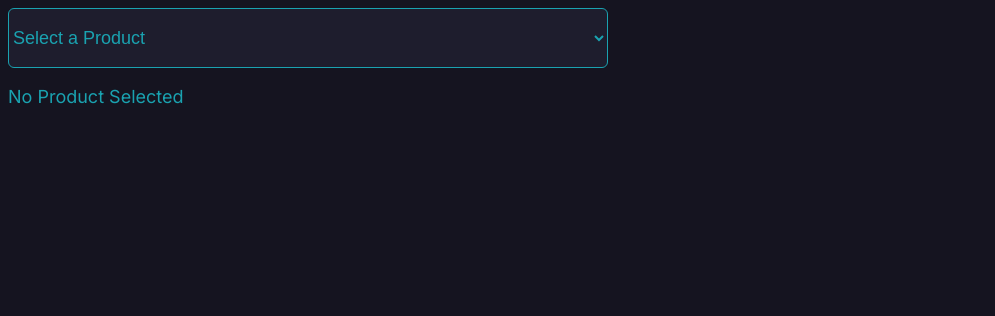
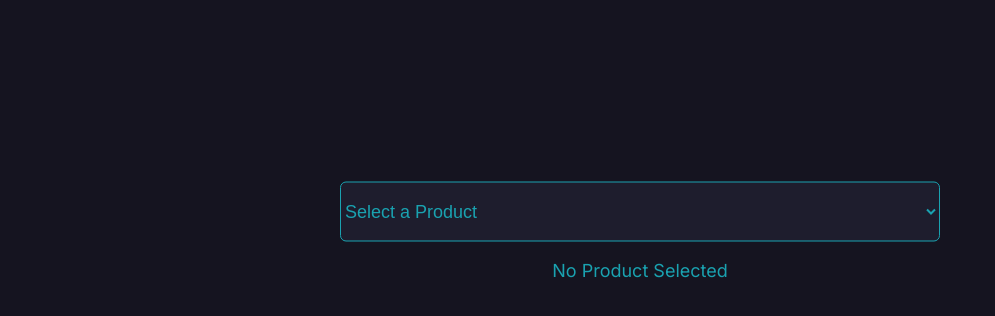
Before and after one commit to chelsea314/product-search, a Next.js app: page / in a window 1280 px wide. Shown: the top 316 px of the page, without its empty margins (0-995 px from the left). Built offline with nearby package versions, Linux system fonts and the light colour scheme.

Commit message:
some styling changes

```diff
--- a/src/app/components/ProductPrice.js
+++ b/src/app/components/ProductPrice.js
@@ -1,7 +1,8 @@
 import styles from '../page.module.css'
 
 export default function ProductPrice({value}) {
+    console.log(value);
     return (
-        <h1 className={styles.productPrice}>{value.price}</h1>
+        <h1 className={styles.productPrice}>${value.price}.00</h1>
     )
 }
--- a/src/app/components/dropdown.js
+++ b/src/app/components/dropdown.js
@@ -32,7 +32,7 @@ export default function Dropdown(props) {
   return (
     <select
       defaultValue={selectedProduct}
-      className={styles.brightFont}
+      className={styles.dropdown}
       onClick={getProducts}
       onChange={handleProductChoice}
     >
--- a/src/app/globals.css
+++ b/src/app/globals.css
@@ -16,25 +16,13 @@
 
 html,
 body {
-  /* max-width: 100vw;
-  overflow-x: hidden; */
   height: 100%;
-}
-
-body {
   background: var(--background-blue);
+  margin: 0 auto;
+  position: relative;
 }
 
 a {
   color: inherit;
   text-decoration: none;
 }
-
-select {
-  border-radius: 6px;
-  border: 1px solid var(--bright-teal);
-  background: #1E1D2D;
-  width: 600px;
-  height: 60px;
-  flex-shrink: 0;
-}
--- a/src/app/page.js
+++ b/src/app/page.js
@@ -32,12 +32,12 @@ export default function Home() {
   }
 
   return (
-    <main>
+    <main className={styles.main}>
       <Dropdown onSubmit={handleChange} />
       {isSelectionMade ? (
         <ProductCard value={productData} />
       ) : (
-        <p className={styles.brightFont}>No Product Selected</p>
+        <p className={styles.noProduct}>No Product Selected</p>
       )}
     </main>
   );
--- a/src/app/page.module.css
+++ b/src/app/page.module.css
@@ -1,14 +1,44 @@
-.brightFont {
+.main {
+  margin: 0;
+  position: absolute;
+  top: 30%;
+  left: 50%;
+  -ms-transform: translate(-50%, -50%);
+  transform: translate(-50%, -50%);
+}
+
+.noProduct {
   color: #1AA2B0;
+  text-align: center;
+  font-family: Inter;
   font-size: 18px;
   font-style: normal;
   font-weight: 400;
   line-height: normal;
 }
 
+.dropdown {
+  display: block;
+  margin: auto;
+  top: 285px;
+  color: #1AA2B0;
+  font-size: 18px;
+  font-style: normal;
+  font-weight: 400;
+  line-height: normal;
+  border-radius: 6px;
+  border: 1px solid var(--bright-teal);
+  background: #1E1D2D;
+  width: 600px;
+  height: 60px;
+}
+
 .productThumbnail {
   border-radius: 10px;
   border: 1px solid #1AA2B0;
+  /* position: fixed;
+  top: 501px;
+  left: 383px; */
 }
 
 .productTitle {
@@ -18,6 +48,20 @@
   font-style: normal;
   font-weight: 700;
   line-height: 46px; /* 255.556% */
+  /* position: fixed;
+  top: 501px;
+  left: 699px; */
+}
+
+.categoryContainer {
+  width: 80px;
+  height: 14px;
+  flex-shrink: 0;
+  border-radius: 64px;
+  background: #1AA2B0;
+  /* position: fixed;
+  top: 517px;
+  left: 903px; */
 }
 
 .productCategory {
@@ -27,14 +71,9 @@
   font-style: normal;
   font-weight: 700;
   line-height: 0px; /* 0% */
-}
-
-.categoryContainer {
-  width: 80px;
-  height: 14px;
-  flex-shrink: 0;
-  border-radius: 64px;
-  background: #1AA2B0;
+  /* position: relative;
+  top: 66px;
+  left: 912px; */
 }
 
 .productDescription {
@@ -44,6 +83,10 @@
   font-style: normal;
   font-weight: 400;
   line-height: 46px; /* 328.571% */
+  /* position: fixed;
+  top: 619px;
+  left: 699px;
+  display: flex; */
 }
 
 .productBrand {
@@ -53,6 +96,9 @@
   font-style: normal;
   font-weight: 400;
   line-height: 46px; /* 328.571% */
+  /* position: fixed;
+  top: 527px;
+  left: 699px; */
 }
 
 .productPrice {
@@ -62,4 +108,7 @@
   font-style: normal;
   font-weight: 800;
   line-height: 0px; /* 0% */
+  /* position: fixed;
+  top: 595px;
+  left: 699px; */
 }
```
